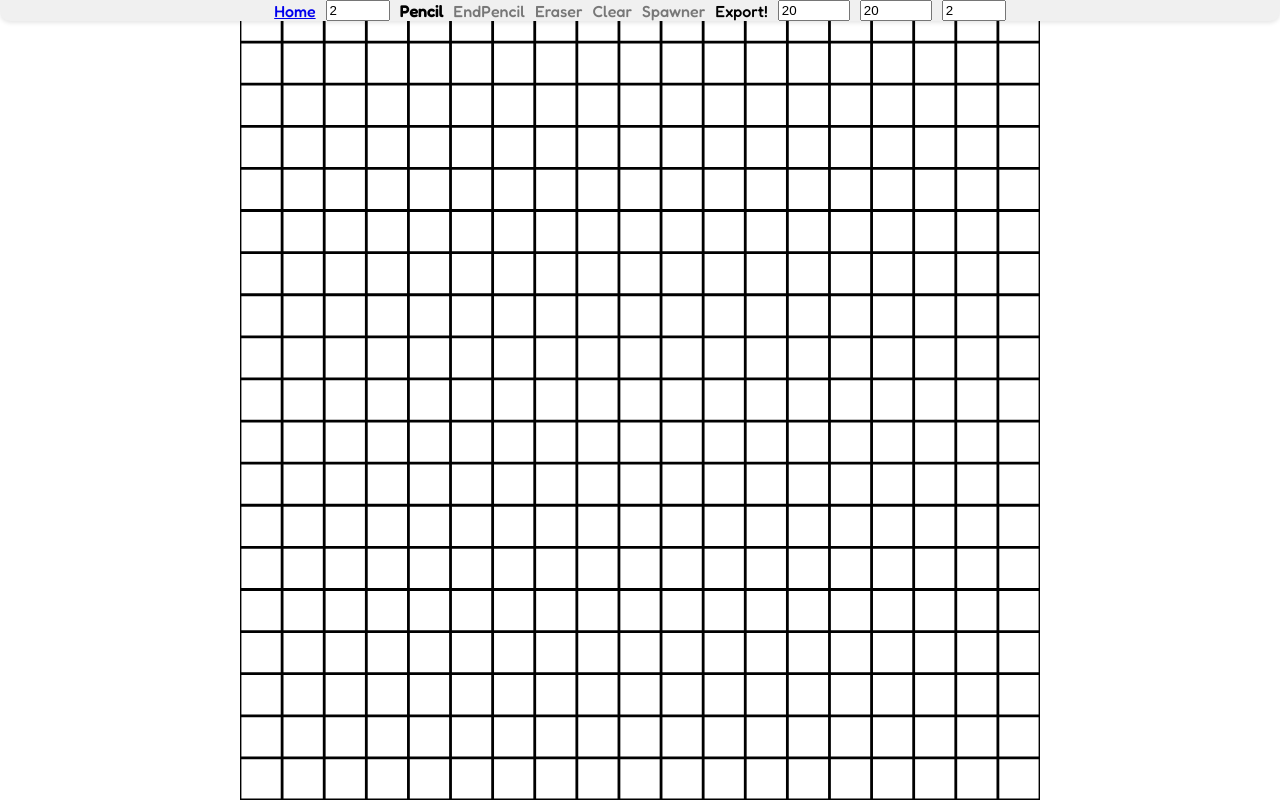
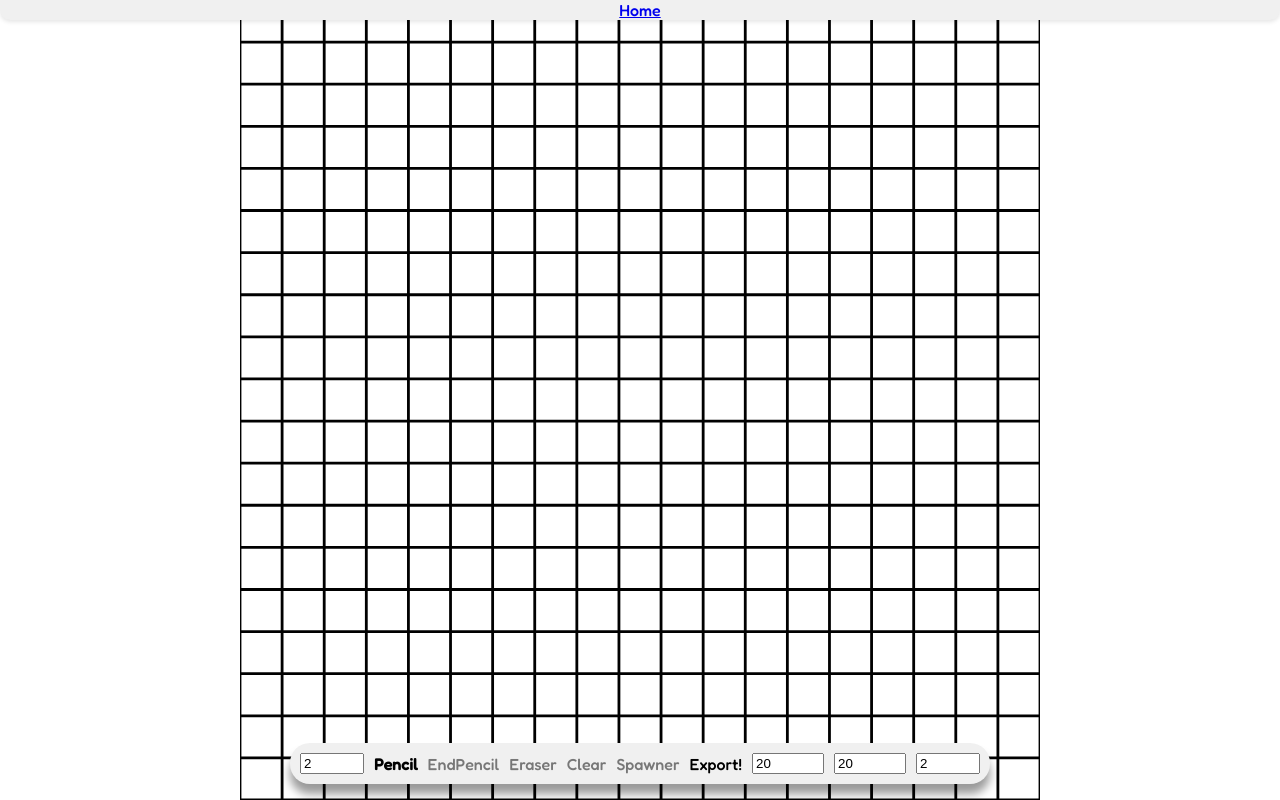
Before and after one commit to Azuras03/Racetrack, a website built with Vite: page creator.html in a window 1280 px wide. Built offline with nearby package versions, Linux system fonts and the light colour scheme.

Commit message:
Ajout d'un footer pour le painting

```diff
--- a/creator.html
+++ b/creator.html
@@ -21,6 +21,9 @@
 
     <div id="header">
         <a href="./index">Home</a>
+    </div>
+
+    <footer>
         <input type="number" id="pencilSize" value="2" min="1" max="100">
         <div id="pencil" class="unactive active">Pencil</div>
         <div id="end" class="unactive">EndPencil</div>
@@ -31,7 +34,6 @@
         <input type="number" id="widthSelector" value="20" min="5" max="1000">
         <input type="number" id="heightSelector" value="20" min="5" max="1000">
         <input type="number" id="densitySelector" value="2" min="1" max="100">
-    </div>
-
+    </footer>
 
 </body>
--- a/src/styles.css
+++ b/src/styles.css
@@ -4,7 +4,7 @@
     src: url(/assets/Fredoka.ttf);
 }
 
-.ball{
+.ball {
     position: absolute;
     width: 10px;
     height: 10px;
@@ -12,11 +12,30 @@
     border-radius: 50%;
 }
 
-html{
+html {
     font-family: Fredoka;
     width: 100%;
     height: 100%;
     overflow: hidden;
+}
+
+footer {
+    position: fixed;
+    bottom: 2vh;
+    z-index: 4;
+    display: flex;
+    justify-content: center;
+    align-items: center;
+    flex-direction: row;
+    gap: 10px;
+    background-color: #f0f0f0;
+    box-shadow: 0 2px 4px rgba(0, 0, 0, 0.1);
+    border-bottom-left-radius: 10px;
+    border-bottom-right-radius: 10px;
+    flex-wrap: wrap;
+    border-radius: 20px;
+    box-shadow: 0 10px 10px #0006;
+    padding: 10px;
 }
 
 body {
@@ -48,16 +67,16 @@ body {
 
 #touchCanvas {
     position: absolute;
-    top:50%;
-    left:50%;
+    top: 50%;
+    left: 50%;
     transform: translate(-50%, -50%);
     z-index: 3;
 }
 
-#hideButton{
+#hideButton {
     border-radius: 50%;
     background-color: white;
-    border:2px solid gray;
+    border: 2px solid gray;
     position: absolute;
     top: 0;
     left: 0;
@@ -69,7 +88,7 @@ body {
     z-index: 5;
 }
 
-#header{
+#header {
     position: fixed;
     top: 0;
     z-index: 4;
@@ -81,23 +100,23 @@ body {
     flex-direction: row;
     gap: 10px;
     background-color: #f0f0f0;
-    box-shadow: 0 2px 4px rgba(0,0,0,0.1);
+    box-shadow: 0 2px 4px rgba(0, 0, 0, 0.1);
     border-bottom-left-radius: 10px;
     border-bottom-right-radius: 10px;
 }
 
 #pathCanvas {
     position: absolute;
-    top:50%;
-    left:50%;
+    top: 50%;
+    left: 50%;
     transform: translate(-50%, -50%);
     z-index: 2;
 }
 
 #gameCanvas {
     position: absolute;
-    top:50%;
-    left:50%;
+    top: 50%;
+    left: 50%;
     transform: translate(-50%, -50%);
     z-index: 1;
 }
@@ -114,7 +133,7 @@ body {
     box-sizing: border-box;
     background-color: #f0f0f0;
     border-radius: 20px;
-    box-shadow: 0 4px 8px rgba(0,0,0,0.1);
+    box-shadow: 0 4px 8px rgba(0, 0, 0, 0.1);
 }
 
 #game {
```
